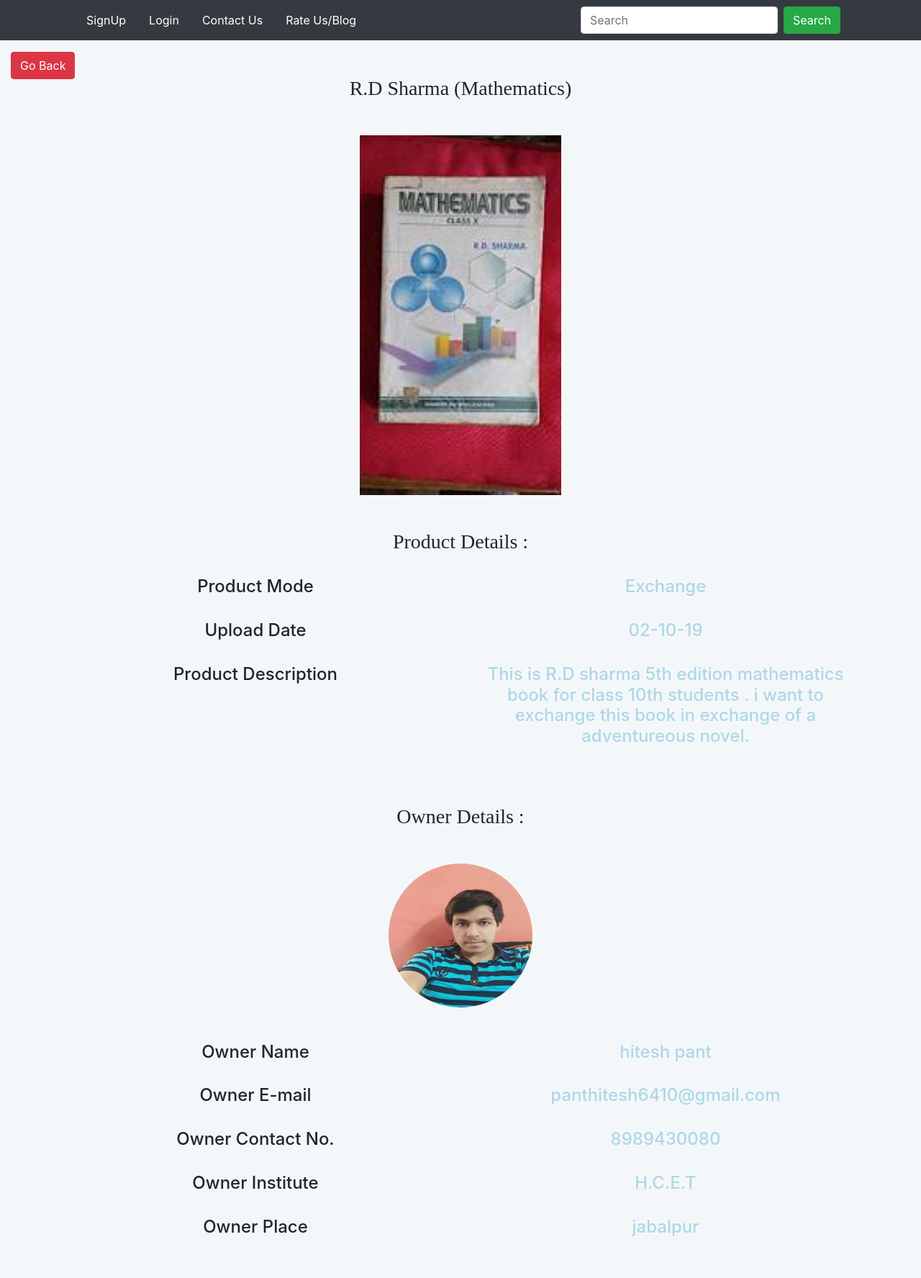
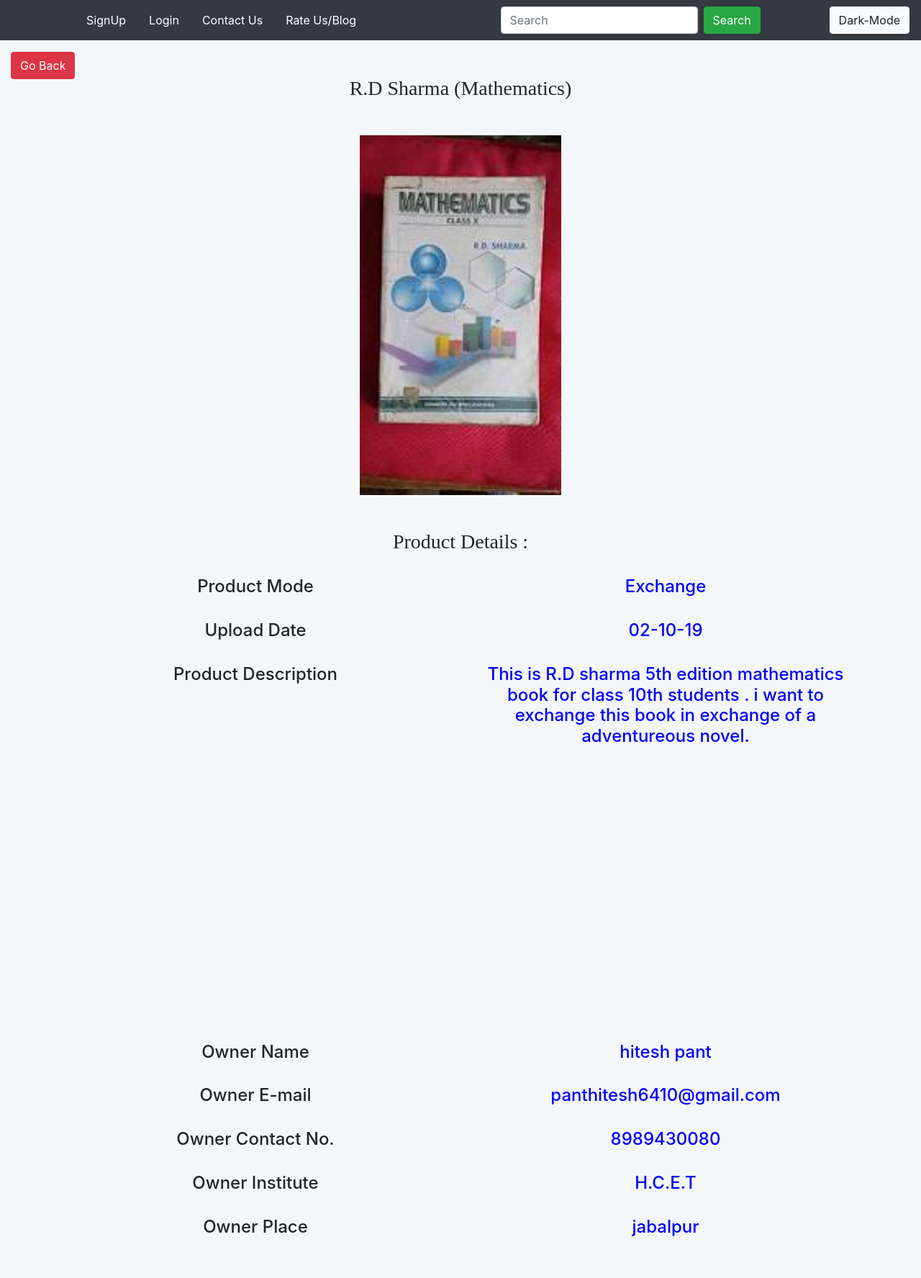
Before and after one commit to panthitesh6410/MongersClub, a PHP site: page /product_details.php?product_id=6 in a window 1280 px wide. Shown: the whole page at 72% size. Run offline with PHP 8.4, Linux system fonts and the light colour scheme; data comes from the database, SQL or seed files in the repository.

Commit message:
added dark-mode

```diff
--- a/blog.php
+++ b/blog.php
@@ -35,6 +35,7 @@
         <input class="form-control mr-sm-2 " type="search" placeholder="Search" aria-label="Search">
         <button class="btn btn-success my-2 my-sm-0 mr-5" type="submit">Search</button>
       </form>
+      <input id="mode" type="button" class="btn btn-light" value="Dark-Mode" onclick="change()">
     </div>
   </nav>
     <br><br><br>
@@ -133,8 +134,10 @@
       </script>
 
 
+    <script src="js/dark-mode.js"></script>
     <script src="js/jquery.js"></script>
     <script src="js/bootstrap.min.js"></script>
+
     <script>
       $(document).ready(function()
       {
--- a/contact.php
+++ b/contact.php
@@ -38,6 +38,7 @@
         <input class="form-control mr-sm-2 " type="search" placeholder="Search" aria-label="Search">
         <button class="btn btn-success my-2 my-sm-0 mr-5" type="submit">Search</button>
       </form>
+      <input id="mode" type="button" class="btn btn-light" value="Dark-Mode" onclick="change()">
     </div>
   </nav>
 
@@ -120,8 +121,10 @@
         }
       </script>
 
+    <script src="js/dark-mode.js"></script>
     <script src="js/jquery.js"></script>
     <script src="js/bootstrap.min.js"></script>
+
     <script>
       $(document).ready(function()
       {
--- a/contact_session.php
+++ b/contact_session.php
@@ -57,6 +57,7 @@
         <input class="form-control mr-sm-2 " type="search" placeholder="Search" aria-label="Search">
         <button class="btn btn-success my-2 my-sm-0 mr-5" type="submit">Search</button>
       </form>
+      <input id="mode" type="button" class="btn btn-light" value="Dark-Mode" onclick="change()">
     </div>
   </nav>
 
@@ -133,7 +134,7 @@
     </footer>
 
 
-
+    <script src="js/dark-mode.js"></script>
     <script src="js/jquery.js"></script>
     <script src="js/bootstrap.min.js"></script>
     <script>
--- a/dashboard.php
+++ b/dashboard.php
@@ -57,6 +57,7 @@
         <input class="form-control mr-sm-2 " type="search" placeholder="Search" aria-label="Search" name="search_area">
         <button class="btn btn-success my-2 my-sm-0 mr-5" type="submit" name="search_btn">Search</button>
       </form>
+      <input id="mode" type="button" class="btn btn-light" value="Dark-Mode" onclick="change()">
     </div>
   </nav>
 
@@ -127,7 +128,7 @@
     </div>
 
 
-
+    <script src="js/dark-mode.js"></script>
     <script src="js/jquery.js"></script>
     <script src="js/bootstrap.min.js"></script>
 
--- a/edit_account_details.php
+++ b/edit_account_details.php
@@ -167,6 +167,7 @@
         <input class="form-control mr-sm-2 " type="search" placeholder="Search" aria-label="Search">
         <button class="btn btn-success my-2 my-sm-0 mr-5" type="submit">Search</button>
       </form>
+      <input id="mode" type="button" class="btn btn-light" value="Dark-Mode" onclick="change()">
     </div>
   </nav>
 
@@ -260,6 +261,7 @@
     </div>
 
 
+    <script src="js/dark-mode.js"></script>
     <script src="js/jquery.js"></script>
     <script src="js/bootstrap.min.js"></script>
     <script>
--- a/insert_product.php
+++ b/insert_product.php
@@ -82,6 +82,7 @@
         <input class="form-control mr-sm-2 " type="search" placeholder="Search" aria-label="Search">
         <button class="btn btn-success my-2 my-sm-0 mr-5" type="submit">Search</button>
       </form>
+      <input id="mode" type="button" class="btn btn-light" value="Dark-Mode" onclick="change()">
     </div>
   </nav>
 
@@ -137,7 +138,7 @@
     </div>
 
 
-
+    <script src="js/dark-mode.js"></script>
     <script src="js/jquery.js"></script>
     <script src="js/bootstrap.min.js"></script>
     <script>
--- /dev/null
+++ b/js/dark-mode.js
@@ -0,0 +1,16 @@
+
+            function change()
+            {
+                if(document.getElementById("mode").value=="Dark-Mode")
+                {
+                    document.getElementById("mode").value="Light-Mode";
+                    document.body.style.backgroundColor = '#1c1c1e';
+                    document.body.style.color = '#fefefe';
+                }
+                else if(document.getElementById("mode").value=="Light-Mode")
+                {
+                    document.getElementById("mode").value="Dark-Mode";
+                    document.body.style.backgroundColor = '#f4f7f9';
+                    document.body.style.color = '#000000';
+                }
+            }
--- a/login.php
+++ b/login.php
@@ -35,6 +35,7 @@
         <input class="form-control mr-sm-2 " type="search" placeholder="Search" name="search_era" aria-label="Search">
         <button class="btn btn-success my-2 my-sm-0 mr-5" name="search_button" type="submit">Search</button>
       </form>
+      <input id="mode" type="button" class="btn btn-light" value="Dark-Mode" onclick="change()">
     </div>
   </nav>
 
@@ -63,6 +64,7 @@
         <h3 class="mt-5">If You are not a Member <a href="signup.php">Register Yousrself Here</a></h3>
     </div>
 
+    <script src="js/dark-mode.js"></script>
     <script src="js/jquery.js"></script>
     <script src="js/bootstrap.min.js"></script>
     <script>
--- a/product_details.php
+++ b/product_details.php
@@ -35,6 +35,7 @@
         <input class="form-control mr-sm-2 " type="search" placeholder="Search" aria-label="Search">
         <button class="btn btn-success my-2 my-sm-0 mr-5" type="submit">Search</button>
       </form>
+      <input id="mode" type="button" class="btn btn-light" value="Dark-Mode" onclick="change()">
     </div>
   </nav>
 
@@ -89,15 +90,15 @@
         <br>
         <div class="row">
           <div class="col-sm-6"><h4>Product Mode</h4></div>
-          <div class="col-sm-6" ><h4 style="color:lightblue;"><?php echo $product_mode; ?></h4></div>
+          <div class="col-sm-6" ><h4 style="color:blue;"><?php echo $product_mode; ?></h4></div>
         </div>
         <div class="row">
           <div class="col-sm-6 mt-4"><h4>Upload Date</h4></div>
-          <div class="col-sm-6 mt-4"><h4 style="color:lightblue;"><?php echo $product_upload_time; ?></h4></div>
+          <div class="col-sm-6 mt-4"><h4 style="color:blue;"><?php echo $product_upload_time; ?></h4></div>
         </div>
         <div class="row">
           <div class="col-sm-6 mt-4"><h4>Product Description</h4></div>
-          <div class="col-sm-6 mt-4"><h4 style="color:lightblue;"><?php echo $product_detail; ?></h4></div>
+          <div class="col-sm-6 mt-4"><h4 style="color:blue;"><?php echo $product_detail; ?></h4></div>
         </div>
         <br><br><br>
         <h3 style="font-family:stencil;">Owner Details :</h3>
@@ -106,27 +107,27 @@
         <br>
         <div class="row mt-5">
           <div class="col-sm-6"><h4>Owner Name</h4></div>
-          <div class="col-sm-6" ><h4 style="color:lightblue;"><?php echo $owner_name; ?></h4></div>
+          <div class="col-sm-6" ><h4 style="color:blue;"><?php echo $owner_name; ?></h4></div>
         </div>
         <div class="row">
           <div class="col-sm-6 mt-4"><h4>Owner E-mail</h4></div>
-          <div class="col-sm-6 mt-4"><h4 style="color:lightblue;"><?php echo $owner_email; ?></h4></div>
+          <div class="col-sm-6 mt-4"><h4 style="color:blue;"><?php echo $owner_email; ?></h4></div>
         </div>
         <div class="row">
           <div class="col-sm-6 mt-4"><h4>Owner Contact No.</h4></div>
-          <div class="col-sm-6 mt-4"><h4 style="color:lightblue;"><?php echo $owner_phone; ?></h4></div>
+          <div class="col-sm-6 mt-4"><h4 style="color:blue;"><?php echo $owner_phone; ?></h4></div>
         </div>
         <div class="row">
           <div class="col-sm-6 mt-4"><h4>Owner Institute</h4></div>
-          <div class="col-sm-6 mt-4"><h4 style="color:lightblue;"><?php echo $owner_institute; ?></h4></div>
+          <div class="col-sm-6 mt-4"><h4 style="color:blue;"><?php echo $owner_institute; ?></h4></div>
         </div>
         <div class="row">
           <div class="col-sm-6 mt-4"><h4>Owner Place</h4></div>
-          <div class="col-sm-6 mt-4 mb-5"><h4 style="color:lightblue;"><?php echo $owner_place; ?></h4></div>
+          <div class="col-sm-6 mt-4 mb-5"><h4 style="color:blue;"><?php echo $owner_place; ?></h4></div>
         </div>
     </div>
 
-
+    <script src="js/dark-mode.js"></script>
     <script src="js/jquery.js"></script>
     <script src="js/bootstrap.min.js"></script>
 </body>
--- a/review.php
+++ b/review.php
@@ -76,6 +76,7 @@
         <input class="form-control mr-sm-2 " type="search" placeholder="Search" aria-label="Search">
         <button class="btn btn-success my-2 my-sm-0 mr-5" type="submit">Search</button>
       </form>
+      <input id="mode" type="button" class="btn btn-light" value="Dark-Mode" onclick="change()">
     </div>
   </nav>
 
@@ -150,7 +151,7 @@
     </div>
 
 
-
+    <script src="js/dark-mode.js"></script>
     <script src="js/jquery.js"></script>
     <script src="js/bootstrap.min.js"></script>
 
--- a/signup.php
+++ b/signup.php
@@ -36,6 +36,7 @@
             <input class="form-control mr-sm-2 " type="search" placeholder="Search" aria-label="Search" name="search">
             <button class="btn btn-success my-2 my-sm-0 mr-5" type="submit">Search</button>
           </form>
+          <input id="mode" type="button" class="btn btn-light" value="Dark-Mode" onclick="change()">
         </div>
       </nav>
 
@@ -88,8 +89,10 @@
     </div>
 
 
+<script src="js/dark-mode.js"></script>
 <script src="js/jquery.js"></script>
 <script src="js/bootstrap.min.js"></script>
+
 <script>
       $(document).ready(function()
       {
--- a/view_account_details.php
+++ b/view_account_details.php
@@ -75,6 +75,7 @@
         <input class="form-control mr-sm-2 " type="search" placeholder="Search" aria-label="Search">
         <button class="btn btn-success my-2 my-sm-0 mr-5" type="submit">Search</button>
       </form>
+      <input id="mode" type="button" class="btn btn-light" value="Dark-Mode" onclick="change()">
     </div>
   </nav>
 
@@ -136,7 +137,7 @@
     </div>
 
 
-
+    <script src="js/dark-mode.js"></script>
     <script src="js/jquery.js"></script>
     <script src="js/bootstrap.min.js"></script>
     <script>
```
Also changed, not shown: index.php (+2 -15 lines).
